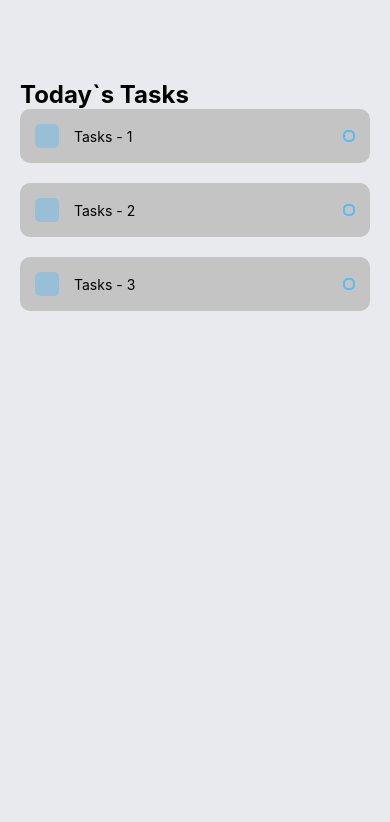
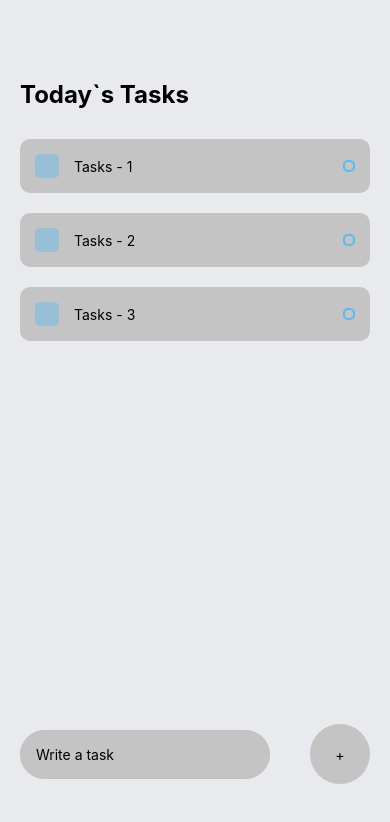
Before and after one commit to NiloMarcos/AppTodoList, a React Native app: screen / in a window 390 px wide. Shown: the top 822 px of the page. Built offline with nearby package versions, Linux system fonts and the light colour scheme.

Commit message:
implement of states for add task

```diff
--- a/src/components/Tasks/index.js
+++ b/src/components/Tasks/index.js
@@ -9,7 +9,7 @@ export default function Tasks({ title }) {
         <Text style={styles.itemText}>{title}</Text>
       </View>
 
-      <View style={styles.circular}></View>
+      <TouchableOpacity style={styles.circular}></TouchableOpacity>
     </View>
   );
 }
--- a/src/screens/Home/index.js
+++ b/src/screens/Home/index.js
@@ -1,8 +1,15 @@
-import React from 'react';
-import { Text, View, StyleSheet } from 'react-native';
+import React, {useState} from 'react';
+import { Text, View, StyleSheet, KeyboardAvoidingView, Platform, TextInput, TouchableOpacity } from 'react-native';
 import Tasks from '../../components/Tasks';
 
 export default function Home() {
+  const [task, setTask] = useState('');
+  const [taskItems, setTaskItem] = useState([]);
+
+  const handleAddTask = () => {
+    setTaskItem([...taskItems, task]);
+  }
+
   return(
     <View style={styles.container}>
 
@@ -15,6 +22,16 @@ export default function Home() {
           <Tasks title="Tasks - 3" />
         </View>
       </View>
+
+      <KeyboardAvoidingView behavior={Platform.OS === "ios" ? "padding" : "height"} style={styles.writeTaskWrapper}>
+        <TextInput style={styles.input} placeholder="Write a task" value={task} onChangeText={(text) => setTask(text)} />
+
+        <TouchableOpacity onPress={() => handleAddTask()}>
+          <View style={styles.addWrapper}>
+            <Text style={styles.addTask}>+</Text>
+          </View>
+        </TouchableOpacity>
+      </KeyboardAvoidingView>
 
     </View>
   );
@@ -35,6 +52,38 @@ const styles = StyleSheet.create({
     fontWeight: 'bold'
   },
   items: {
+    marginTop: 30
+  },
+  writeTaskWrapper: {
+    position: 'absolute',
+    bottom: 60,
+    width: '100%',
+    flexDirection: 'row',
+    justifyContent: 'space-around',
+    alignItems: 'center'
+  },
+  input: {
+    paddingVertical: 15,
+    paddingHorizontal: 15,
+    width: 250,
+    backgroundColor: '#c4c4c4',
+    borderRadius: 60,
+    borderColor: '#c0c0c0',
+    borderWidth: 1,
+    alignItems: 'center',
+    paddingLeft: 15
+  },
+  addWrapper: {
+    width: 60,
+    height: 60,
+    backgroundColor: '#c4c4c4',
+    justifyContent: 'center',
+    alignItems: 'center',
+    borderRadius: 60,
+    borderColor: '#c0c0c0',
+    backgroundColor: '#c4c4c4',
+  },
+  addTask: {
 
   },
 });
```
